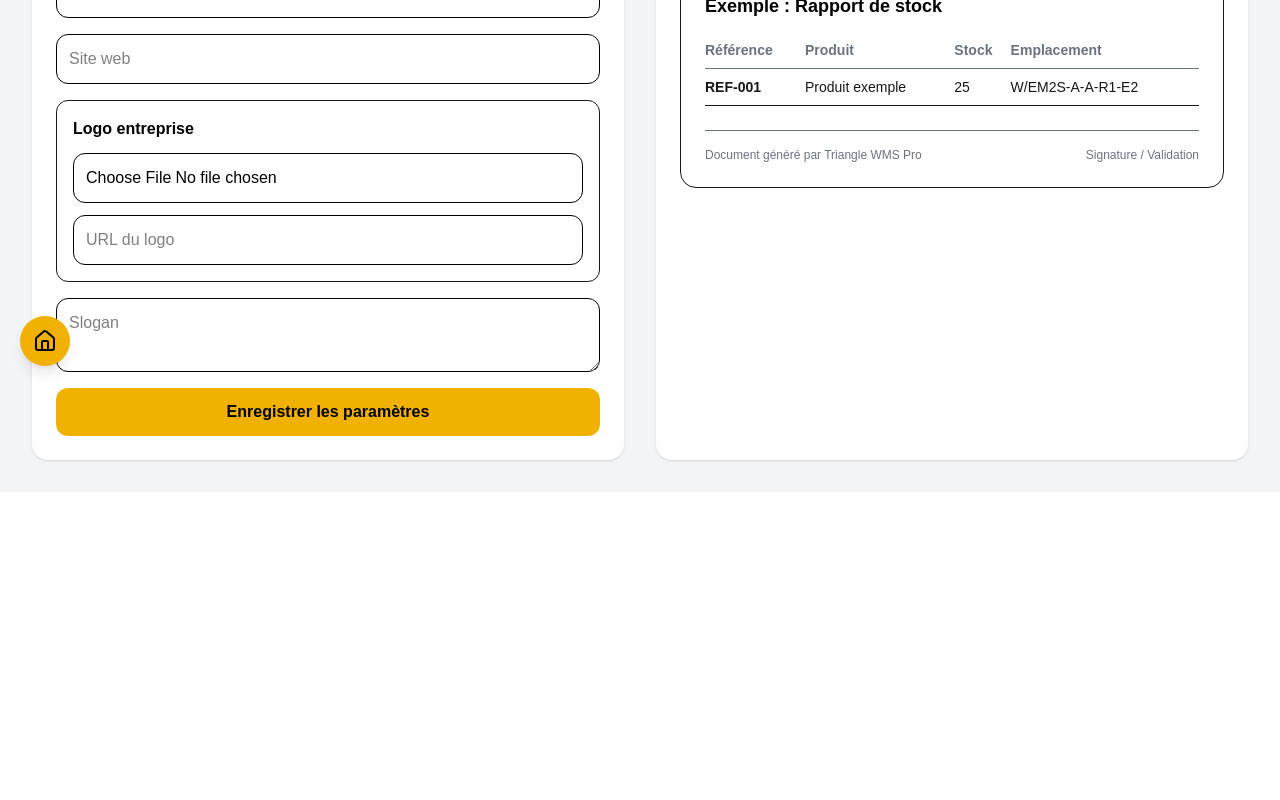
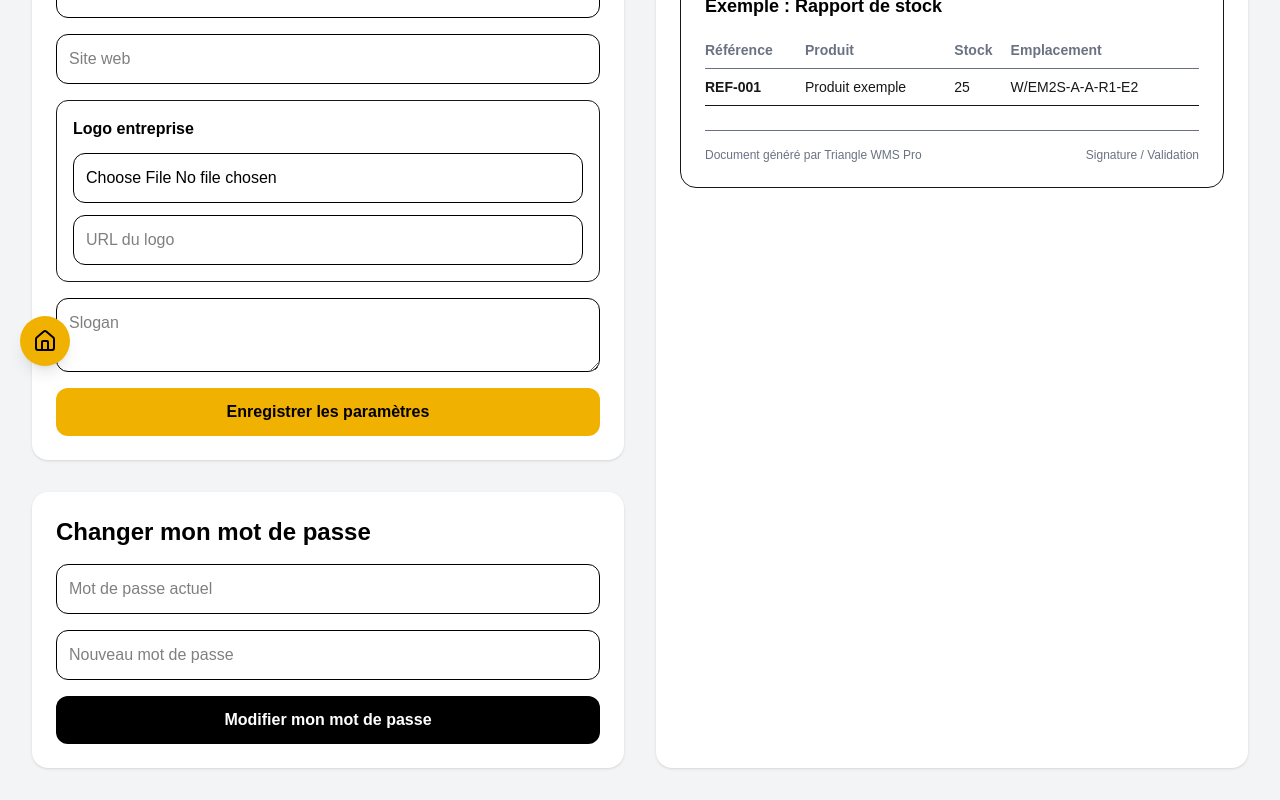
Before and after one commit to Souldjaboy/triangle-wms-frontend, a Next.js app: page /parametres in a window 1280 px wide. Shown: the part 414-1214 px from the top of the page. Before the commit the page ends 906 px from the top, so only its background shows below. Built offline with nearby package versions, Linux system fonts and the light colour scheme; no server answers.

Commit message:
Hide super admin role and add password reset UI

```diff
--- a/app/login/page.tsx
+++ b/app/login/page.tsx
@@ -63,7 +63,7 @@ export default function LoginPage() {
         return;
       }
 
-      router.push("/dashboard");
+      router.push(isSuperAdmin ? "/super-admin" : "/dashboard");
     } catch (error) {
       console.error(error);
       setError("Erreur serveur");
--- a/app/parametres/page.tsx
+++ b/app/parametres/page.tsx
@@ -6,6 +6,10 @@ export default function ParametresPage() {
   const [message, setMessage] = useState("");
   const [uploading, setUploading] = useState(false);
   const [isReadOnly, setIsReadOnly] = useState(false);
+  const [passwordForm, setPasswordForm] = useState({
+    current_password: "",
+    new_password: "",
+  });
 
   const [formData, setFormData] = useState({
     company_name: "",
@@ -114,6 +118,29 @@ export default function ParametresPage() {
     setMessage("Paramètres entreprise enregistrés avec succès.");
   };
 
+  const handlePasswordSubmit = async (e: any) => {
+    e.preventDefault();
+    setMessage("");
+
+    const response = await fetch("/api/me/password", {
+      method: "PUT",
+      headers: {
+        "Content-Type": "application/json",
+        Authorization: `Bearer ${localStorage.getItem("token") || ""}`,
+      },
+      body: JSON.stringify(passwordForm),
+    });
+    const data = await response.json().catch(() => ({}));
+
+    if (!response.ok) {
+      setMessage(data.error || "Erreur changement mot de passe.");
+      return;
+    }
+
+    setPasswordForm({ current_password: "", new_password: "" });
+    setMessage("Mot de passe modifié avec succès.");
+  };
+
   return (
     <div className="min-h-screen bg-gray-100 p-8">
       <h1 className="text-4xl font-bold text-black mb-2">
@@ -131,6 +158,7 @@ export default function ParametresPage() {
       )}
 
       <div className="grid grid-cols-2 gap-8">
+        <div className="space-y-8">
         <form
           onSubmit={handleSubmit}
           className="bg-white p-6 rounded-2xl shadow grid grid-cols-1 gap-4"
@@ -224,6 +252,48 @@ export default function ParametresPage() {
           </button>
         </form>
 
+        <form
+          onSubmit={handlePasswordSubmit}
+          className="bg-white p-6 rounded-2xl shadow grid grid-cols-1 gap-4"
+        >
+          <h2 className="text-2xl font-bold text-black">
+            Changer mon mot de passe
+          </h2>
+          <input
+            type="password"
+            placeholder="Mot de passe actuel"
+            value={passwordForm.current_password}
+            onChange={(event) =>
+              setPasswordForm((current) => ({
+                ...current,
+                current_password: event.target.value,
+              }))
+            }
+            className="border p-3 rounded-xl text-black"
+            required
+          />
+          <input
+            type="password"
+            placeholder="Nouveau mot de passe"
+            value={passwordForm.new_password}
+            onChange={(event) =>
+              setPasswordForm((current) => ({
+                ...current,
+                new_password: event.target.value,
+              }))
+            }
+            className="border p-3 rounded-xl text-black"
+            required
+          />
+          <button
+            type="submit"
+            className="bg-black text-white font-bold rounded-xl py-3"
+          >
+            Modifier mon mot de passe
+          </button>
+        </form>
+        </div>
+
         <div className="bg-white p-6 rounded-2xl shadow">
           <h2 className="text-2xl font-bold text-black mb-5">
             Aperçu PDF entreprise
--- a/app/super-admin/page.tsx
+++ b/app/super-admin/page.tsx
@@ -338,6 +338,33 @@ export default function SuperAdminPage() {
 
     }
 
+  };
+
+  const resetUserPassword = async (id: number) => {
+    if (!confirm("Générer un nouveau mot de passe temporaire pour cet utilisateur ?")) {
+      return;
+    }
+
+    try {
+      const response = await fetch(`/api/users/${id}/reset-password`, {
+        method: "POST",
+        headers: getHeaders(),
+      });
+      const data = await response.json().catch(() => ({}));
+
+      if (!response.ok) {
+        setMessage(data.error || "Erreur réinitialisation mot de passe.");
+        return;
+      }
+
+      setMessage(
+        `Mot de passe temporaire pour ${data.user?.email || "utilisateur"} : ${data.temporary_password}`
+      );
+      await fetchAll(false);
+    } catch (error) {
+      console.error(error);
+      setMessage("Erreur serveur réinitialisation mot de passe.");
+    }
   };
 
   const deleteCompany = async (
@@ -883,6 +910,12 @@ export default function SuperAdminPage() {
                 </td>
 
                 <td className="p-4">
+                  <button
+                    onClick={() => resetUserPassword(user.id)}
+                    className="mr-2 bg-yellow-500 text-black px-4 py-2 rounded-xl font-bold"
+                  >
+                    Reset MDP
+                  </button>
 
                   <button
                     onClick={() =>
--- a/app/utilisateurs/page.tsx
+++ b/app/utilisateurs/page.tsx
@@ -27,6 +27,7 @@ export default function UtilisateursPage() {
   const [message, setMessage] = useState("");
   const [messageType, setMessageType] = useState<"success" | "error">("success");
   const [loading, setLoading] = useState(false);
+  const [currentUser, setCurrentUser] = useState<any>(null);
 
   const authHeaders = () => ({
     "Content-Type": "application/json",
@@ -50,8 +51,16 @@ export default function UtilisateursPage() {
   };
 
   useEffect(() => {
+    const savedUser = localStorage.getItem("user");
+    if (savedUser) {
+      setCurrentUser(JSON.parse(savedUser));
+    }
     fetchUsers();
   }, []);
+
+  const isSuperAdmin =
+    currentUser?.is_super_admin === true ||
+    String(currentUser?.role || "").toLowerCase() === "super_admin";
 
   const handleChange = (event: any) => {
     const { name, value, type, checked } = event.target;
@@ -211,7 +220,7 @@ export default function UtilisateursPage() {
           <option value="direction">Direction</option>
           <option value="client">Client</option>
           <option value="admin">Admin</option>
-          <option value="super_admin">Super Admin</option>
+          {isSuperAdmin && <option value="super_admin">Super Admin</option>}
         </select>
         <label className="flex items-center gap-3 border p-3 rounded-xl">
           <input
```
